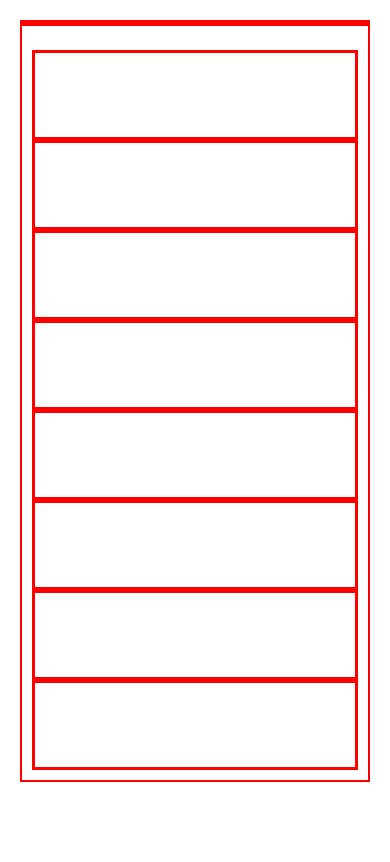
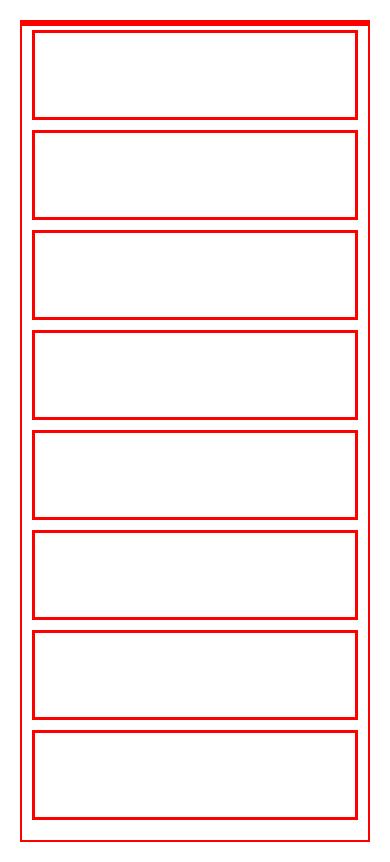
Before and after one commit to Dunia-khanfa/css-layouts-project, a plain HTML site: page HW2.html in a window 390 px wide. Drawn offline with Linux system fonts and the light colour scheme.

Commit message:
Update HW2.css

```diff
--- a/HW2.css
+++ b/HW2.css
@@ -117,7 +117,7 @@ body {
 
     .grid-container {
         display: block;
-        padding: 30px 10px 10px 10px;
+        padding: 10px 10px 10px 10px;
         height: auto;
         max-width: 100%;
         position: relative;
@@ -141,13 +141,14 @@ body {
 
 
     .grid-item {
-        margin-bottom: 10px;
         width: 100%;
         height: 90px;
         border: 3px solid red;
         margin: 0;
         box-sizing: border-box;
         position: static;
+        margin: 0;
+        margin-bottom: 10px;
     }
 
 
```
